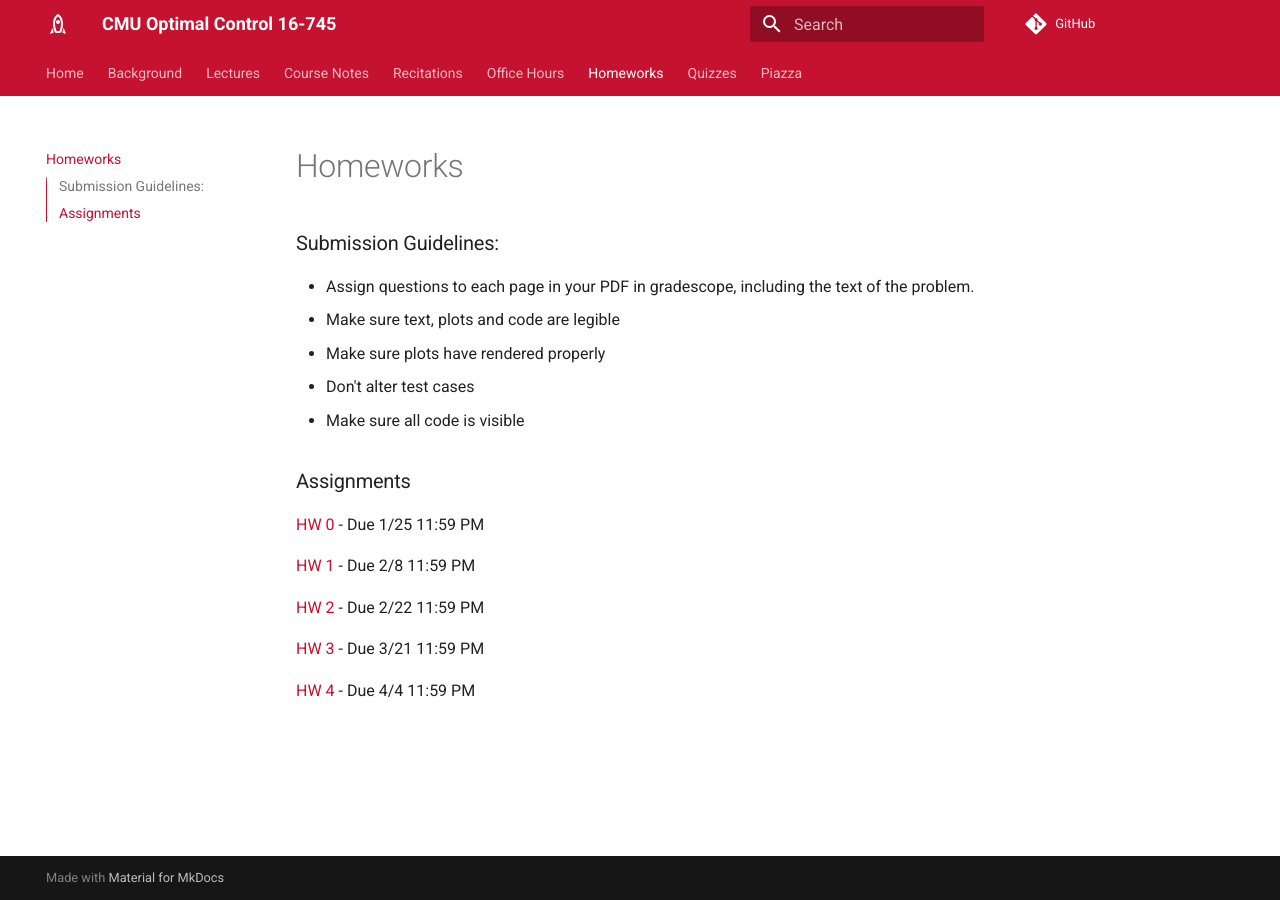
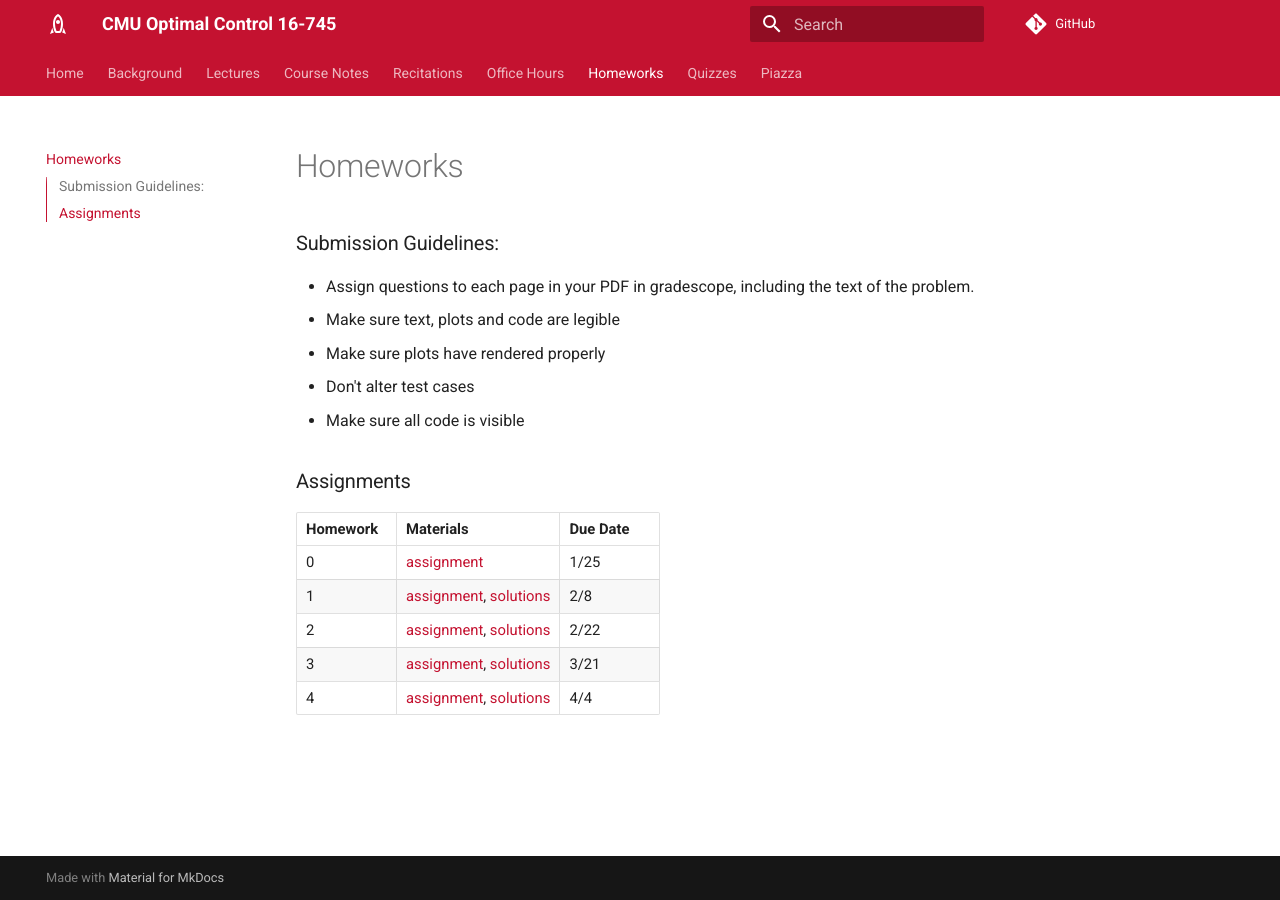
Before and after one commit to cmu-optimal-control/cmu-optimal-control.github.io, an MkDocs documentation site: the page built from docs/homeworks.md, in a window 1280 px wide. Built offline with MkDocs 1.6.1 and Material for MkDocs 9.7.7, drawn with Linux system fonts in a browser that asks for light colours.

Commit message:
add hw solutions

```diff
--- a/docs/homeworks.md
+++ b/docs/homeworks.md
@@ -9,7 +9,7 @@
 
 ### Assignments
 
-[HW 0](https://github.com/Optimal-Control-16-745/HW0_S24) - Due 1/25 11:59 PM
+<!-- [HW 0](https://github.com/Optimal-Control-16-745/HW0_S24) - Due 1/25 11:59 PM
 
 [HW 1](https://github.com/Optimal-Control-16-745/HW1_S24) - Due 2/8 11:59 PM
 
@@ -17,4 +17,12 @@
 
 [HW 3](https://github.com/Optimal-Control-16-745/HW3_S24) - Due 3/21 11:59 PM
 
-[HW 4](https://github.com/Optimal-Control-16-745/HW4_S24) - Due 4/4 11:59 PM
+[HW 4](https://github.com/Optimal-Control-16-745/HW4_S24) - Due 4/4 11:59 PM -->
+
+| Homework     | Materials | Due Date|
+| ----------- | -----------         | |
+| 0 | [assignment](https://github.com/Optimal-Control-16-745/HW0_S24) | 1/25 |
+| 1 | [assignment](https://github.com/Optimal-Control-16-745/HW1_S24), [solutions](https://github.com/Optimal-Control-16-745/HW1_S24_solutions) | 2/8 |
+| 2 | [assignment](https://github.com/Optimal-Control-16-745/HW2_S24), [solutions](https://github.com/Optimal-Control-16-745/HW2_S24_solutions) | 2/22 |
+| 3 | [assignment](https://github.com/Optimal-Control-16-745/HW3_S24), [solutions](https://github.com/Optimal-Control-16-745/HW3_S24_solutions) | 3/21 |
+| 4 | [assignment](https://github.com/Optimal-Control-16-745/HW4_S24), [solutions](https://github.com/Optimal-Control-16-745/HW4_S24_solutions) | 4/4 |
```
